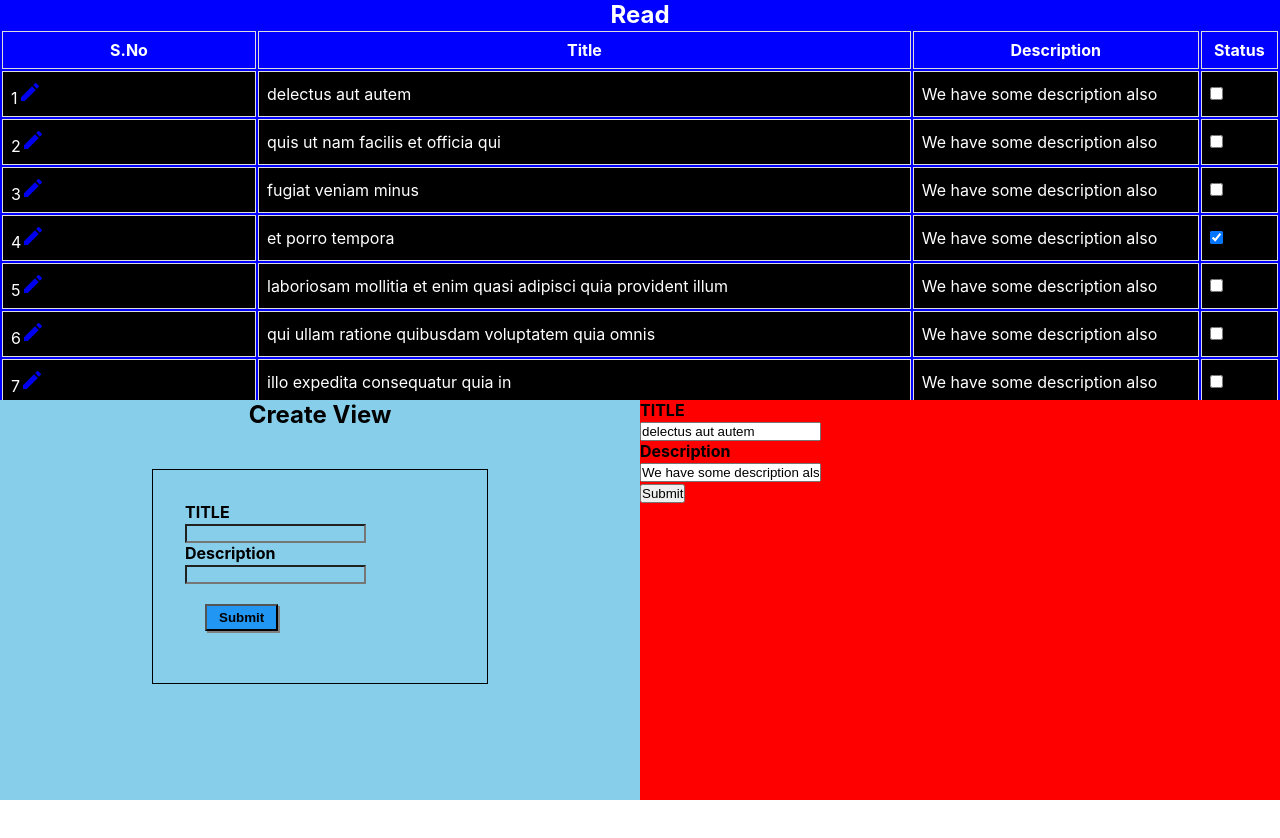
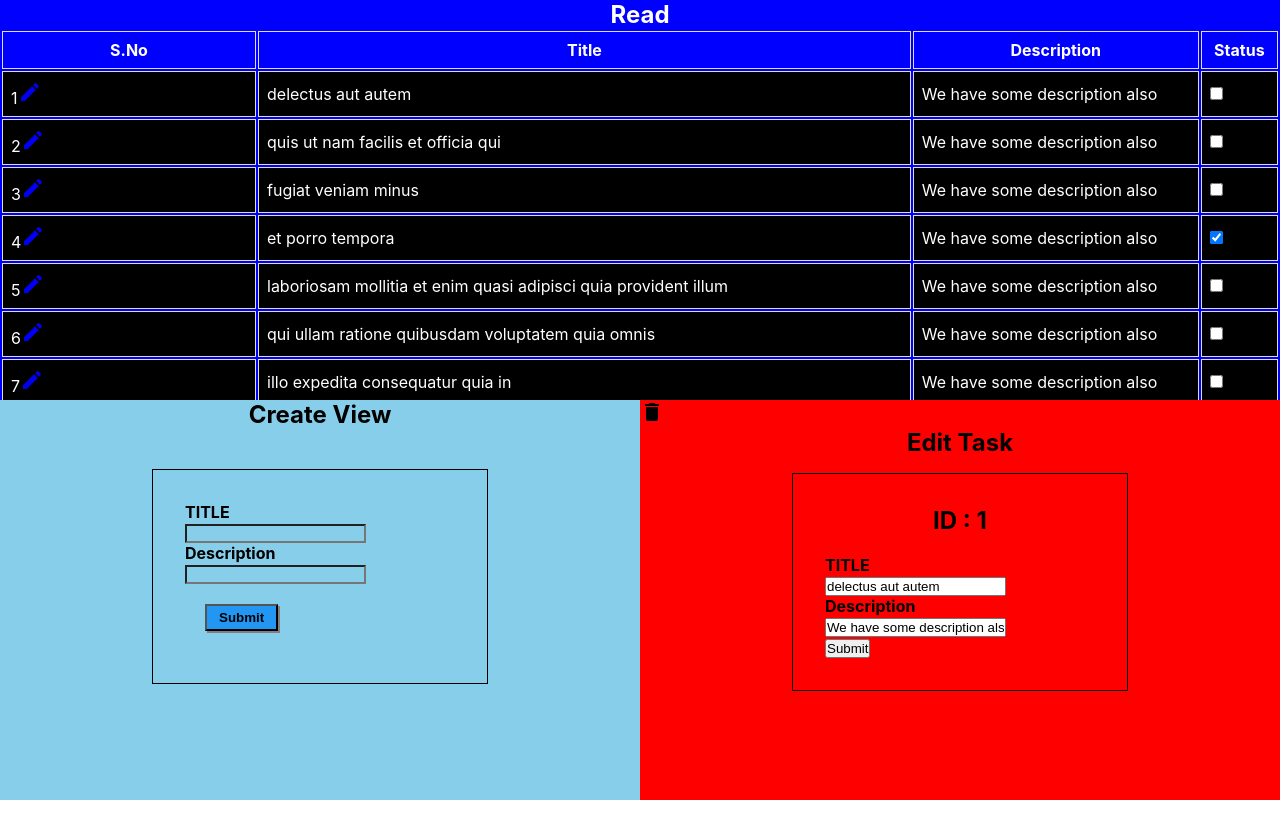
Before and after one commit to saharshg29/task3, a React (Create React App) app: page /1 in a window 1280 px wide. Shown: the top 838 px of the page. Before the commit the page ends 800 px from the top, so only its background shows below. Built offline with nearby package versions, Linux system fonts and the light colour scheme.

Commit message:
Delete and create is working properly,

```diff
--- a/src/App.js
+++ b/src/App.js
@@ -3,18 +3,13 @@ import './App.css';
 import Home from './components/Home';
 import Store from './Store';
 import { Route, Routes, BrowserRouter as Browser } from 'react-router-dom'
-import Update from './components/Update';
 
 function App() {
   return (
     <div className="App">
       <Browser>
         <Provider store={Store}>
-          {/* <Home/> */}
-          <Routes>
-            <Route exact path='/' element={<Home />} />
-            <Route path='/:id' element={<Home />} />
-          </Routes>
+          <Home />
         </Provider>
       </Browser>
 
--- a/src/action/Actions.jsx
+++ b/src/action/Actions.jsx
@@ -14,3 +14,8 @@ export const Edit = (Task) => ({
   type: UPDATE_TASK,
   payload: Task,
 });
+
+export const DeleteTask = (id) => ({
+  type: DELETE_TASK,
+  payload: id
+})
--- a/src/components/Home.jsx
+++ b/src/components/Home.jsx
@@ -3,18 +3,24 @@ import Create from "./Create";
 import Read from "./View/Read";
 import Update from "./Update";
 import "./Style/index.css";
-
+import { Route, Routes } from "react-router-dom";
 
 export default function Home() {
   return (
+    <>
       <div className="main">
         <div className="upper">
           <Read className="read" />
         </div>
         <div className="lower">
           <Create className="create" />
-        <Update className="update" />
+          <span className="update">
+            <Routes>
+              <Route path="/:id" element={<Update />} />
+            </Routes>
+          </span>
         </div>
       </div>
+    </>
   );
 }
--- /dev/null
+++ b/src/components/Style/update.css
@@ -0,0 +1,5 @@
+form {
+    margin: 2vh 19vh;
+    padding: 5%;
+    border: black solid 1px;
+}
--- a/src/components/Update.jsx
+++ b/src/components/Update.jsx
@@ -1,10 +1,12 @@
 import React, { useEffect, useState } from "react";
 import { useDispatch } from "react-redux";
 import { useSelector } from "react-redux";
-import { useParams } from "react-router-dom";
+import { useNavigate, useParams } from "react-router-dom";
 import { Edit, Get } from "../action/Actions";
 import uniqid from "uniqid";
-import "./Style/index.css";
+import Delete from "@material-ui/icons/Delete";
+import { DeleteTask } from "../action/Actions";
+import "./Style/update.css";
 
 export default function Update(task) {
   let { id } = useParams();
@@ -12,6 +14,7 @@ export default function Update(task) {
   const [Desc, setDesc] = useState("");
   const dispatch = useDispatch();
   const Store = useSelector((store) => store.todo.task);
+  const navigate = useNavigate();
 
   useEffect(() => {
     if (Store != null) {
@@ -19,13 +22,13 @@ export default function Update(task) {
       setDesc(Store.description);
     }
     dispatch(Get(id));
-  }, [Store]);
+  }, [Store, id]);
 
   const onUpdateTask = (e) => {
     e.prevent.default();
 
     const updatedTask = Object.assign(task, {
-      id: uniqid(),
+      id: id,
       title: Title,
       description: Desc,
     });
@@ -35,10 +38,24 @@ export default function Update(task) {
 
   return (
     <>
-      {task ? (
-        <>
+      <span
+        onClick={() => {
+          dispatch(DeleteTask(id));
+          navigate("/");
+        }}
+      >
+        <Delete />
+      </span>
+      <h2>Edit Task</h2>
       <div className="update">
-            <form onSubmit={(e) => onUpdateTask(e)}>
+        <form
+          onSubmit={(e) => {
+            onUpdateTask(e);
+            console.log(e);
+          }}
+        >
+          <h2>{`ID : ${id}`}</h2>
+          <br />
           <h4>TITLE</h4>
           <input
             type="text"
@@ -52,23 +69,9 @@ export default function Update(task) {
             onChange={(e) => setDesc(e.target.value)}
           />
           <br />
-              <button onClick={() => {}}>Submit</button>
+          <button onClick={(e) => {}}>Submit</button>
         </form>
       </div>
     </>
-      ) : (
-        <>
-          <div className="update">
-            <h2>This is Update view</h2>
-            <p>
-              Click the edit icon for the task which you you want to{" "}
-              <b>update</b> or <b>delete</b>
-            </p>
-            {console.log(task)}
-            {task}
-          </div>
-        </>
-      )}
-    </>
   );
 }
--- a/src/components/View/Card.jsx
+++ b/src/components/View/Card.jsx
@@ -1,7 +1,5 @@
 import { useSelector } from "react-redux";
-import Delete from "@material-ui/icons/Delete";
 import Edit from "@material-ui/icons/Edit";
-import Update from "../Update";
 import { Link } from "react-router-dom";
 import "../Style/card.css";
 
--- a/src/constants.js
+++ b/src/constants.js
@@ -1407,5 +1407,5 @@ export const initialState = {
             "description": "We have some description also"
         }
     ],
-    task: undefined,
+    task: null,
 }
--- a/src/reducer/Reducer.jsx
+++ b/src/reducer/Reducer.jsx
@@ -32,6 +32,17 @@ export function Reducer(state = initialState, action) {
         ),
       };
     }
+
+    case DELETE_TASK :
+      console.log("Delete is getting called", action);
+      return {
+        ...state,
+        todo: state.todo.filter(
+          (task) => task.id != action.payload
+        )
+      }
+
+
     default:
       return state;
   }
```
Lines whose indentation alone changed are shown as unchanged.
